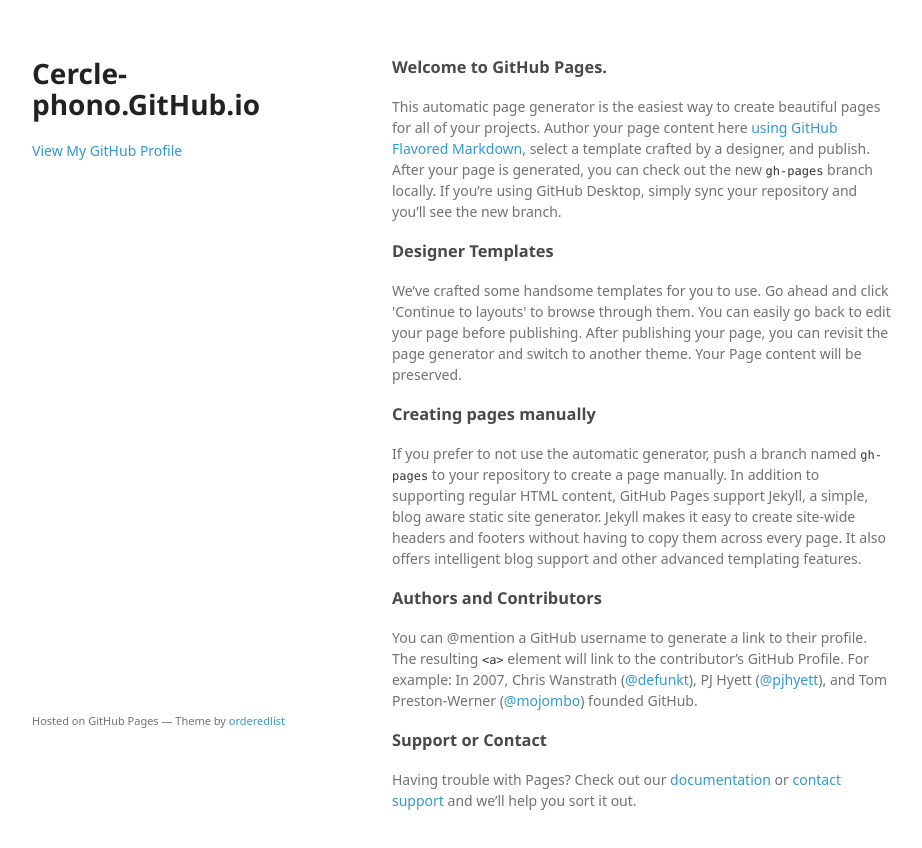
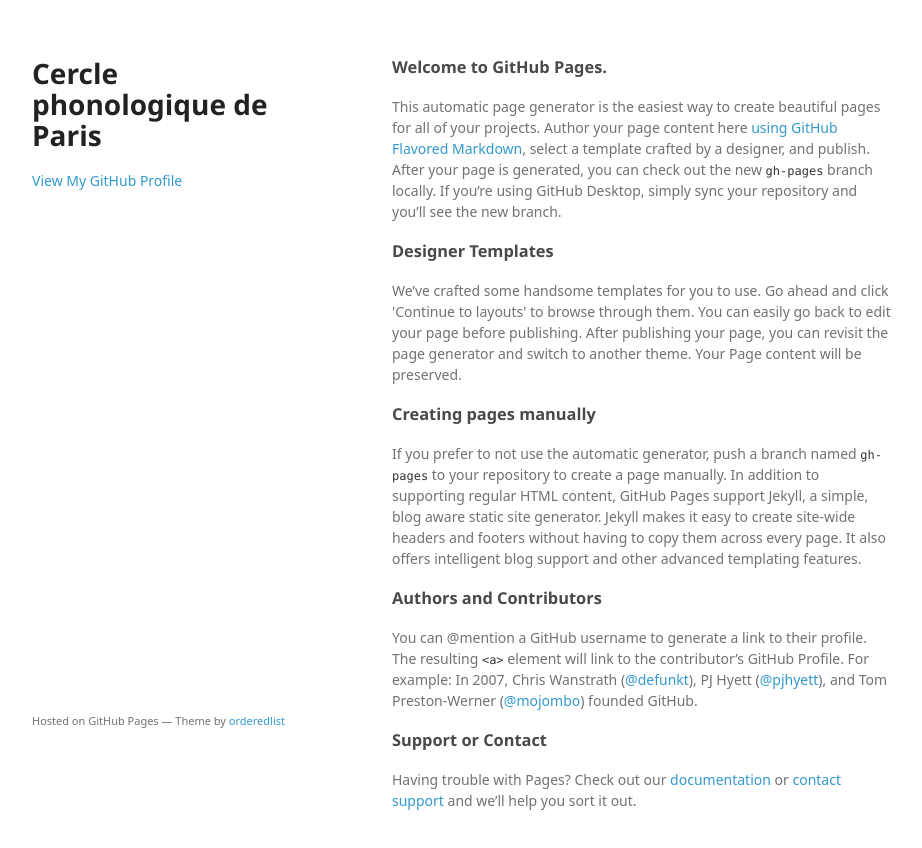
Before and after one commit to cercle-phono/cercle-phono.github.io, a plain HTML site: page index.html in a window 1280 px wide. Shown: the whole page, without its empty margins (178-1100 px from the left). Drawn offline with Linux system fonts and the light colour scheme; a web font is replaced by a local one.

Commit message:
Change title

```diff
--- a/index.html
+++ b/index.html
@@ -15,7 +15,7 @@
   <body>
     <div class="wrapper">
       <header>
-        <h1>Cercle-phono.GitHub.io</h1>
+        <h1>Cercle phonologique de Paris</h1>
         <p></p>
 
 
```
